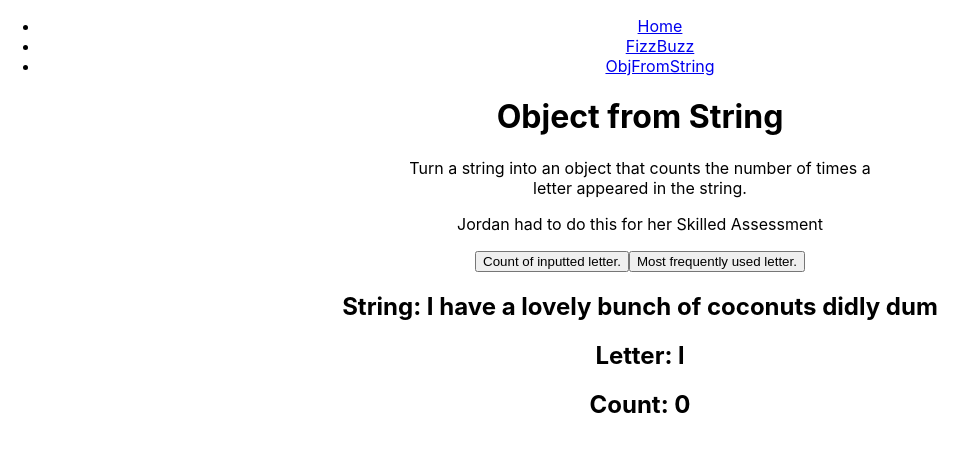
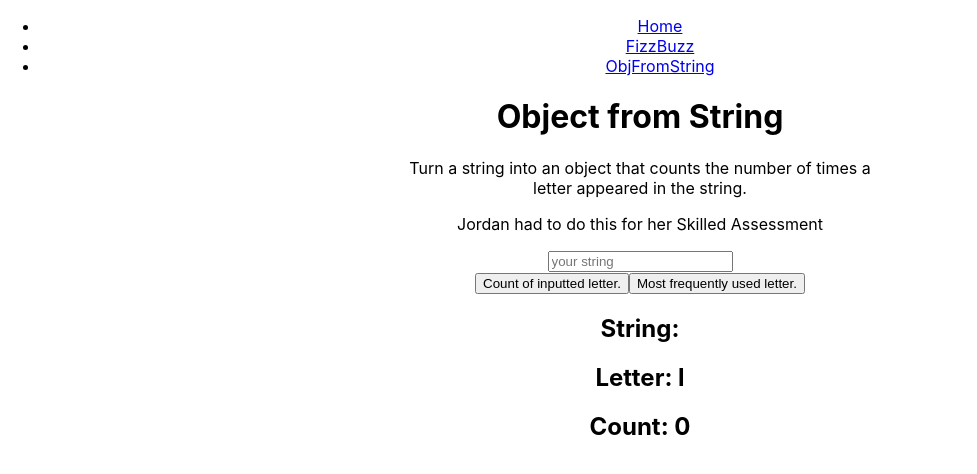
Before and after one commit to MMcClure11/practice-constructor.io, a React (Create React App) app: page /objfromstring in a window 1280 px wide. Shown: the top 474 px of the page, without its empty margins (0-977 px from the left). Built offline with nearby package versions, Linux system fonts and the light colour scheme.

Commit message:
Add form for user to input string

```diff
--- a/src/components/ObjFromString.js
+++ b/src/components/ObjFromString.js
@@ -2,7 +2,7 @@ import React, { useState } from 'react'
 
 const ObjFromString = () => {
 
-  const [string, setString] = useState('I have a lovely bunch of coconuts didly dum')
+  const [string, setString] = useState('')
   const [letter, setLetter] = useState('l')
   const [count, setCount] = useState(0)
   const [maxCount, setMaxCount] = useState('')
@@ -38,9 +38,12 @@ const ObjFromString = () => {
         maxCount = char
       }
     }
-    console.log(chars)
-    console.log(maxCount)
     setMaxCount(maxCount)
+  }
+
+  const onChangeHandler = (e) => {
+    const { name, value } = e.target
+    setString(value)
   }
 
   return (
@@ -48,6 +51,10 @@ const ObjFromString = () => {
       <h1>Object from String</h1>
       <p>Turn a string into an object that counts the number of times a letter appeared in the string.</p>
       <p>Jordan had to do this for her Skilled Assessment</p>
+
+      <form>
+        <input type='text' placeholder='your string' name='string' onChange={ onChangeHandler } value={ string } />
+      </form>
 
       <button onClick={ onClickHandler }>Count of inputted letter.</button>
       <button onClick={ onClickMaxCharsHandler }>Most frequently used letter.</button>
```
